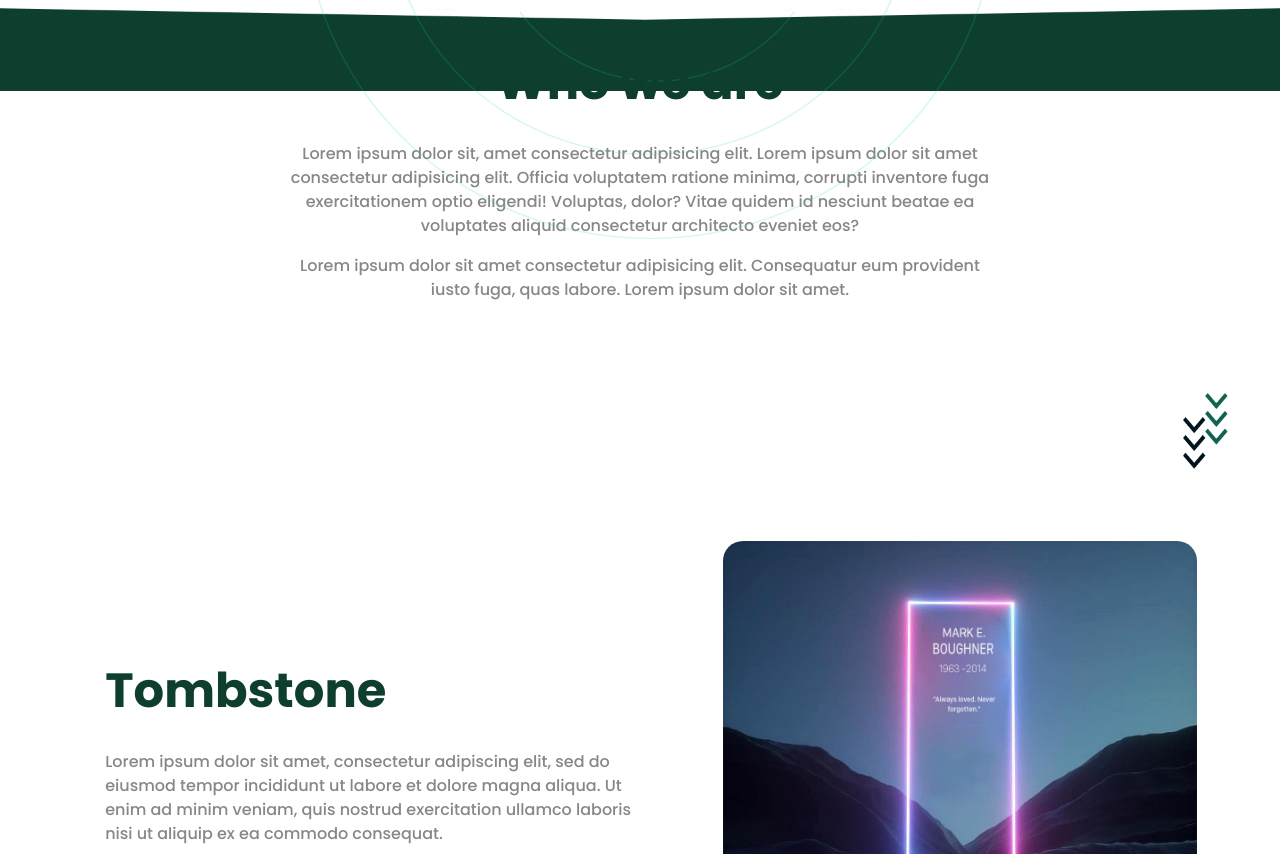
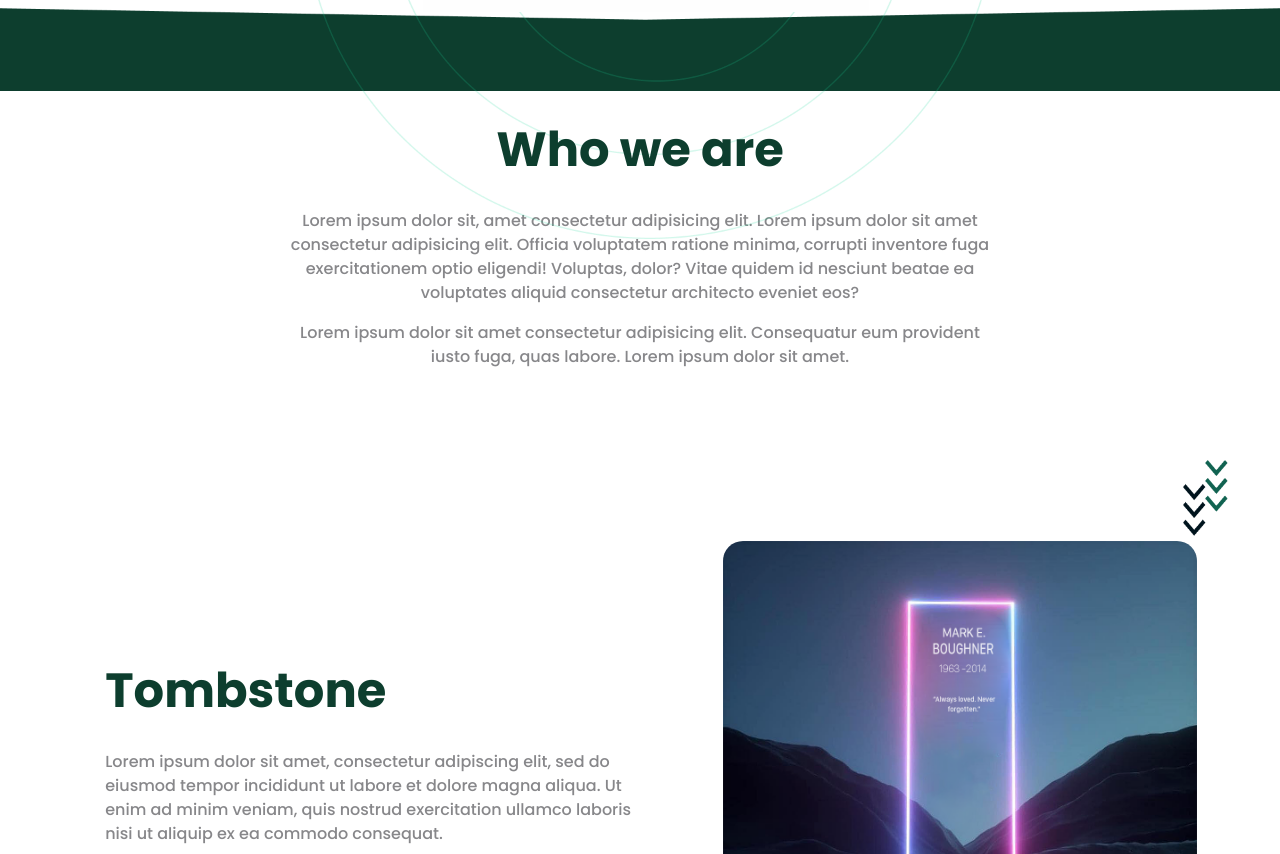
Before and after one commit to seneshsirimanne00/Elysian-field-frontpage, a plain HTML site: page index.html in a window 1280 px wide. Shown: the part 969-1823 px from the top of the page. Drawn offline with nearby package versions, Linux system fonts and the light colour scheme.

Commit message:
titile change

```diff
--- a/css/styles.css
+++ b/css/styles.css
@@ -284,7 +284,7 @@ h6{
   font-weight: 700;
   font-size: xxx-large;
   z-index: 8;
-  margin-top: -37px;
+  margin-top: 30px;
   margin-bottom: 30px;
 }
 
```
